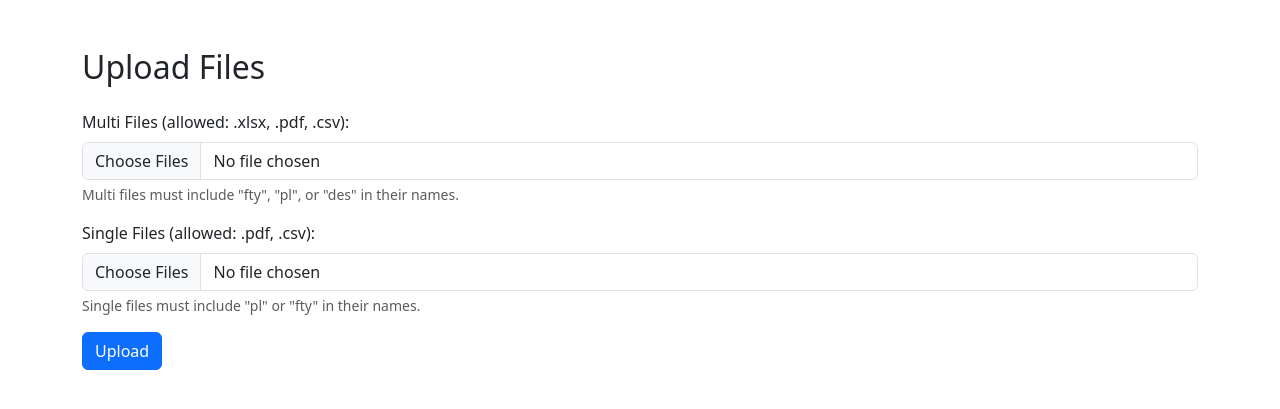
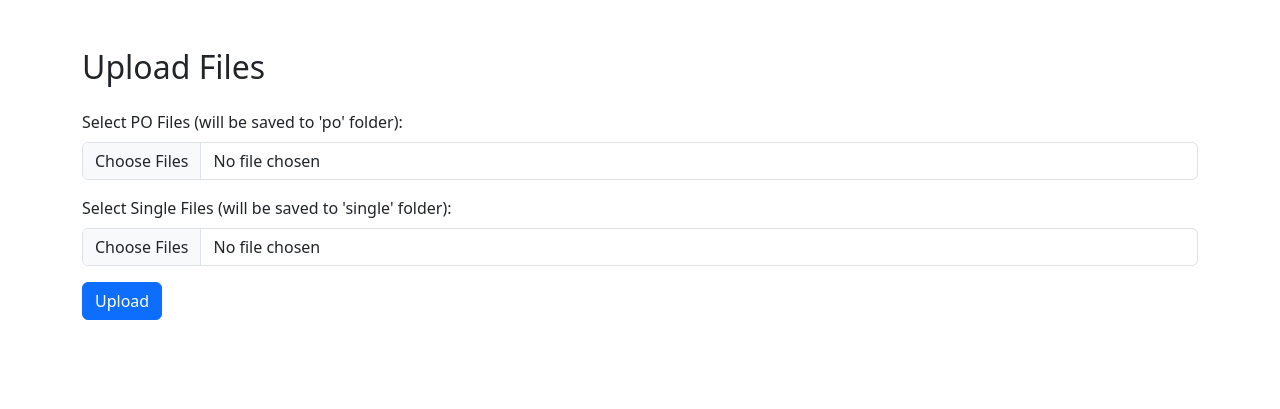
Before and after one commit to mab3321/pws, a Flask app: page / in a window 1280 px wide. Shown: the top 409 px of the page. Run offline with Flask 3, Linux system fonts and the light colour scheme; some libraries are stand-ins or nearby versions.

Commit message:
File upload added

```diff
--- a/export/app.py
+++ b/export/app.py
@@ -7,83 +7,87 @@ app = Flask(__name__)
 app.secret_key = "supersecretkey"
 app.config['UPLOAD_FOLDER'] = 'multi'
 
-# Ensure upload folder exists
+# Ensure upload folders exist
 os.makedirs(app.config['UPLOAD_FOLDER'], exist_ok=True)
 
-def allowed_multi_files(filenames):
-    """Check if filenames contain the required patterns for .xlsx and .pdf files, and allow .csv files without pattern validation."""
-    required_patterns = ['fty', 'pl', 'des']
-    allowed_extensions = ['.xlsx', '.pdf', '.csv']
+def filter_empty_files(files):
+    """Filter out files that have an empty filename."""
+    return [file for file in files if file.filename]
+
+def validate_po_files(filenames):
+    """Ensure po files contain at least one of 'desc', 'fty', or 'pl' in their names."""
+    required_patterns = ['desc', 'fty', 'pl']
+    found_patterns = {pattern: False for pattern in required_patterns}
 
     for name in filenames:
-        if name.endswith('.csv'):
-            continue  # Skip pattern validation for .csv files
-        elif not any(pattern in name for pattern in required_patterns) or not any(name.endswith(ext) for ext in ['.xlsx', '.pdf']):
-            return False
+        for pattern in required_patterns:
+            if pattern in name:
+                found_patterns[pattern] = True
 
-    # Ensure all files have valid extensions
-    valid_extensions = [any(name.endswith(ext) for ext in allowed_extensions) for name in filenames]
+    # Ensure all required patterns are found
+    return all(found_patterns.values())
 
-    if not all(valid_extensions):
-        return False
-
-    return True
-
-def allowed_single_files(filenames):
-    """Check if filenames contain 'pl' or 'fty' and are either .pdf or .csv files."""
-    required_patterns = ['pl', 'fty']
-    allowed_extensions = ['.pdf', '.csv']
+def validate_single_files(filenames):
+    """Ensure po files contain at least one of 'desc', 'fty', or 'pl' in their names."""
+    required_patterns = ['fty', 'pl']
+    found_patterns = {pattern: False for pattern in required_patterns}
 
     for name in filenames:
-        if not any(pattern in name for pattern in required_patterns):
-            return False
-        if not any(name.endswith(ext) for ext in allowed_extensions):
-            return False
+        for pattern in required_patterns:
+            if pattern in name:
+                found_patterns[pattern] = True
 
-    return True
+    # Ensure all required patterns are found
+    return all(found_patterns.values())
 
 @app.route('/', methods=['GET', 'POST'])
 def upload_files():
     if request.method == 'POST':
-        multi_files = request.files.getlist('multi_files[]')
-        single_files = request.files.getlist('single_files[]')
+        po_files = filter_empty_files(request.files.getlist('po_files[]'))
+        single_files = filter_empty_files(request.files.getlist('single_files[]'))
 
-        if not multi_files and not single_files:
+        if not po_files and not single_files:
             flash('No files were selected for upload.')
             return redirect(request.url)
 
-        # Validate multi files if they exist
-        if multi_files:
-            multi_filenames = [file.filename for file in multi_files]
-            if not allowed_multi_files(multi_filenames):
-                flash('Error: Multi files must contain "fty", "pl", or "des" in the names and have .xlsx or .pdf extensions. CSV files are allowed without pattern validation.')
+        # Validate po files
+        if po_files:
+            po_filenames = [file.filename for file in po_files]
+            if not validate_po_files(po_filenames):
+                flash('Error: po files must contain "desc.xlsx", "fty", or "pl" in the names.')
                 return redirect(request.url)
 
-        # Validate single files if they exist
+        # Validate single files
         if single_files:
             single_filenames = [file.filename for file in single_files]
-            if not allowed_single_files(single_filenames):
-                flash('Error: Single files must contain "pl" or "fty" and have .pdf or .csv extensions.')
+            if not validate_single_files(single_filenames):
+                flash('Error: Single files must contain both "fty" and "pl" in the names.')
                 return redirect(request.url)
 
-        # Create the timestamped folder
+        # Create the timestamped folder for po_files
         timestamp = time.strftime("%Y%m%d-%H%M%S")
-        folder_path = os.path.join(app.config['UPLOAD_FOLDER'], f"po{timestamp}")
-        os.makedirs(folder_path, exist_ok=True)
+        print(f"Po Files are {po_files}")
+        print(f"Single Files are {single_files}")
+        if po_files:
+            po_folder_path = os.path.join(app.config['UPLOAD_FOLDER'], f"po{timestamp}")
+            os.makedirs(po_folder_path, exist_ok=True)
+            # Save the po files
+            for file in po_files:
+                filename = secure_filename(file.filename)
+                save_path = os.path.join(po_folder_path, filename)
+                file.save(save_path)
+        # Save the single files to the single folder
+        if single_files:
+            single_folder_path = os.path.join(app.config['UPLOAD_FOLDER'], f"single{timestamp}")
+            os.makedirs(single_folder_path, exist_ok=True)
+            # Save the single files
+            for file in single_files:
+                filename = secure_filename(file.filename)
+                save_path = os.path.join(single_folder_path, filename)
+                file.save(save_path)
 
-        # Save multi files if they exist
-        for file in multi_files:
-            filename = secure_filename(file.filename)
-            save_path = os.path.join(folder_path, filename)
-            file.save(save_path)
 
-        # Save single files if they exist
-        for file in single_files:
-            filename = secure_filename(file.filename)
-            save_path = os.path.join(folder_path, filename)
-            file.save(save_path)
-
-        flash('Files successfully uploaded to the multi folder')
+        flash('Files successfully uploaded.')
         return redirect(url_for('upload_files'))
 
     return render_template('upload.html')
--- a/export/club.py
+++ b/export/club.py
@@ -919,9 +919,9 @@ def process_multi_po(driver, po_obj: MultiPOParse):
     po_tables = po_obj.extracted_data.get('po_tables')
     invoice_nos = po_tables.keys()
     print(invoice_nos)
-    processed_hs_codes = set()
 
     for invoice in invoice_nos:
+        processed_hs_codes = set()
         items_data = po_tables[invoice].get('po_numbers')
         print(items_data)
         for idx, item_data in enumerate(items_data):
--- a/export/templates/upload.html
+++ b/export/templates/upload.html
@@ -18,18 +18,12 @@
         {% endwith %}
         <form method="post" enctype="multipart/form-data">
             <div class="mb-3">
-                <label for="multi_files" class="form-label">Multi Files (allowed: .xlsx, .pdf, .csv):</label>
-                <input type="file" name="multi_files[]" multiple class="form-control">
-                <div class="form-text">
-                    Multi files must include "fty", "pl", or "des" in their names.
-                </div>
+                <label for="po_files" class="form-label">Select PO Files (will be saved to 'po' folder):</label>
+                <input type="file" name="po_files[]" multiple class="form-control">
             </div>
             <div class="mb-3">
-                <label for="single_files" class="form-label">Single Files (allowed: .pdf, .csv):</label>
+                <label for="single_files" class="form-label">Select Single Files (will be saved to 'single' folder):</label>
                 <input type="file" name="single_files[]" multiple class="form-control">
-                <div class="form-text">
-                    Single files must include "pl" or "fty" in their names.
-                </div>
             </div>
             <button type="submit" class="btn btn-primary">Upload</button>
         </form>
```
